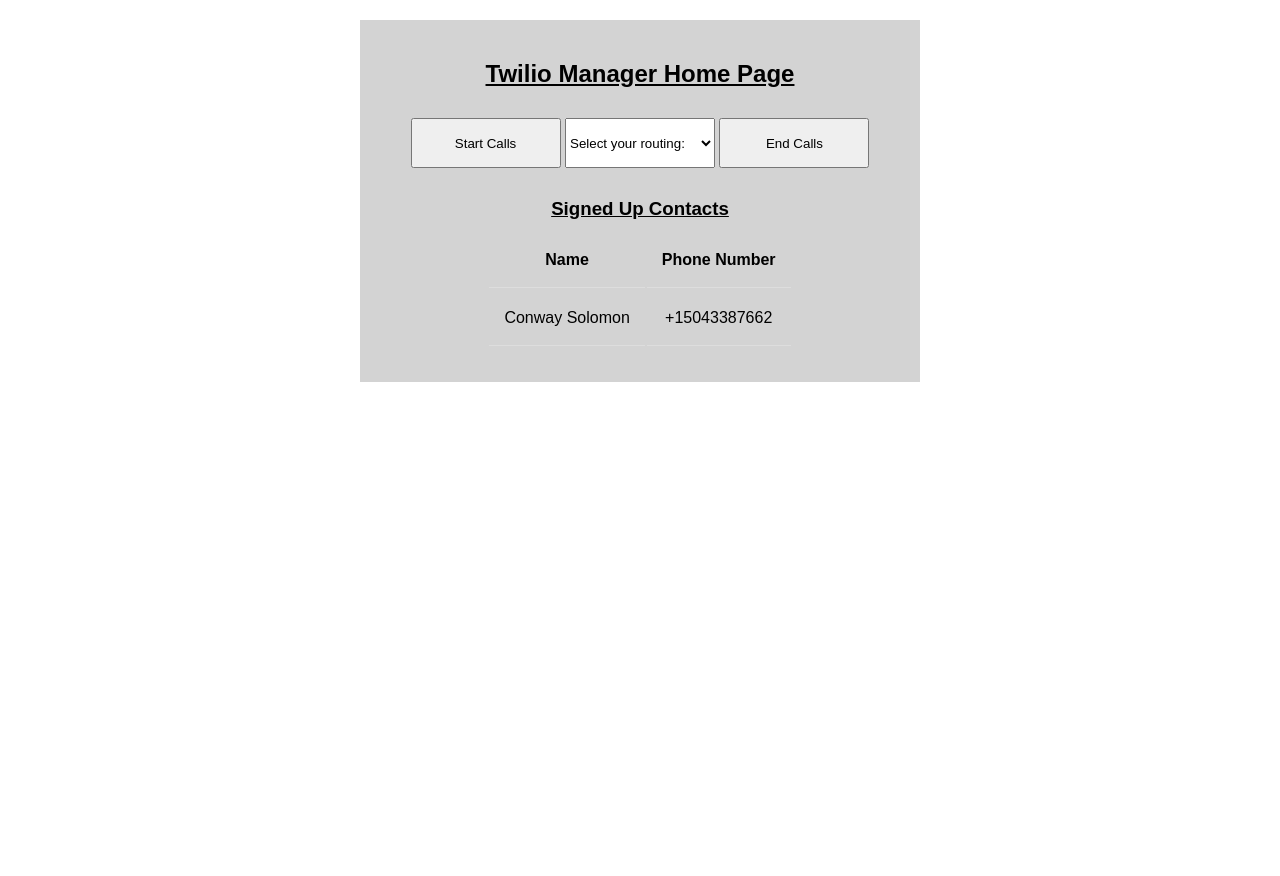
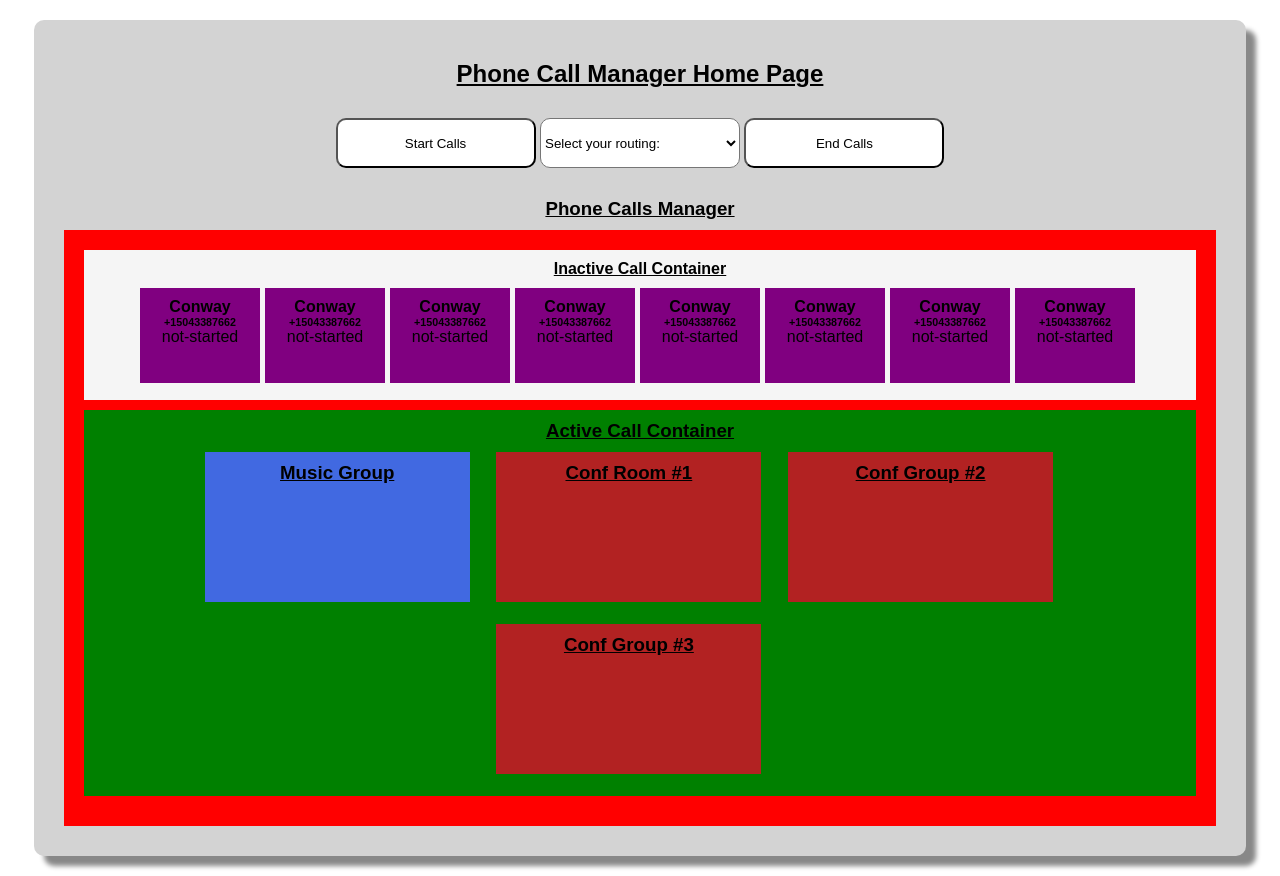
Before and after one commit to conway5400/TwilioCallBlaster, a Flask app: page / in a window 1280 px wide. Before the commit the page ends 382 px from the top, so only its background shows below. Run offline with Flask 2, Linux system fonts and the light colour scheme; some libraries are stand-ins or nearby versions.

Commit message:
big changes

```diff
--- a/app.py
+++ b/app.py
@@ -1,7 +1,11 @@
+from twilioProjectClasses import CallBanks, CallBank, Contact, Call, ConferenceRooms
 from flask import Flask, render_template, request, redirect
 from twilio.rest import Client
 import time
 import requests
+import json
+import jsonpickle
+from SeedNumbers import seedNumbers
 
 app = Flask(__name__)
 
@@ -14,153 +18,125 @@
 musicMessage = 'https://storage.googleapis.com/spectrum-interactive-test-bucket/musicMessage.xml'
 conferenceRoomMessage = 'https://storage.googleapis.com/spectrum-interactive-test-bucket/conferenceRoomMessage.xml'
 
-class AddressBook(object):
-    def __init__(self):
-        self.contacts = []
-
-    def addContact(self, contact):
-        self.contacts.append(contact)
-
-class Contact(object):
-    def __init__(self, phoneNumber):
-        self.name = "Conway Solomon"
-        self.phoneNumber = phoneNumber
-
-class CallBank(object):
-    def __init__(self, name):
-        self.name = name
-        self.calls = []
-        self.initialRoute = holdMessage
-        self.secondaryRoute = None
-
-    def addCall(self, call):
-        self.calls.append(call)
-        return self
-
-    def rerouteAllCalls(self):
-        for call in self.calls:
-            call.rerouteCall(self.secondaryRoute)
-        return self
-
-    def startAllCalls(self, route):
-        self.secondaryRoute = route
-        for call in self.calls:
-            call.startCall()
-        return self
-
-    def endAllCalls(self):
-        for call in self.calls:
-            call.endCall()
-        return self
-
-    def getCallBankStatus(self):
-        print "CHECKING CALL BANK...There are {} calls in this bank!".format(len(self.calls))
-        allCallsInProgress = True
-        for call in self.calls:
-            print call.callStatus
-            if call.callStatus != 'in-progress':
-                allCallsInProgress = False
-                call.updateCallStatus()
-                break
-
-        if(allCallsInProgress is True):
-            print "ALL CALLS ARE IN PROGRESS ... RE-ROUTING CALLS"
-            self.rerouteAllCalls()
-        else:
-            print "ALL CALLS ARE NOT YET IN PROGRESS"
-            time.sleep(2)
-            self.getCallBankStatus()
-
-        return allCallsInProgress
-
-class Call(object):
-    def __init__(self, toNumber):
-        self.toNumber = toNumber
-        self.fromNumber = "+15043387662",
-        self.url = holdMessage
-        self.twilioCall = None,
-        self.sid = None
-        self.callStatus = 'not-started'
-
-    def startCall(self):
-        call = client.calls.create(
-            to = self.toNumber,
-            from_ = self.fromNumber,
-            url = self.url,
-            method = "GET"
-        )
-        self.callStatus = call.status
-        self.twilioCall = call
-        self.sid = call.sid
-        return self
-
-    def updateCallStatus(self):
-        if self.callStatus != 'not-started':
-            call = client.calls(self.sid).fetch()
-            self.callStatus = call.status
-        return self
-
-    def rerouteCall(self, route):
-        call = client.calls(self.sid).update(url = route, method="GET")
-        return self
-
-    def endCall(self):
-        call = client.calls(self.sid).update(status="completed")
-        return self
-
-class ConferenceRooms(object):
-    def __init__(self):
-        self.conferences = []
-        self.name = 'ConferenceRoom1'
-
-    def getActiveConferences(self):
-        tempConferences = []
-
-        conferenceList = client.conferences.list(status="in-progress")
-        for conference in conferenceList:
-            tempConferences.append(conference)
-
-        self.conferences = tempConferences
-        return self
-
-    def endAllConferences(self):
-        for conference in self.conferences:
-            url = "https://api.twilio.com/2010-04-01/Accounts/" + account_sid + "/Conferences/" + conference.sid + ".json"
-            result = requests.request('POST', url, data = {u'Status': u'completed'}, auth=('AC4a7cb7028d915e895cdcfd031e89f5da', '9033452bc7ab446c9624e7331f585939'))
-            print result
-        return self
+#routes
+muiscRoom = 'https://storage.googleapis.com/spectrum-interactive-test-bucket/musicMessage.xml'
+confRoom1 = 'https://storage.googleapis.com/spectrum-interactive-test-bucket/conferenceRoom1.xml'
+confRoom2 = 'https://storage.googleapis.com/spectrum-interactive-test-bucket/conferenceRoom2.xml'
+confRoom3 = 'https://storage.googleapis.com/spectrum-interactive-test-bucket/conferenceRoom3.xml'
 
 #create address book and call bank
-addressBook = AddressBook()
-callBank = CallBank("Main Call Bank")
+allCallBanks = CallBanks()
+inactiveCallBank = CallBank("inactiveRoom")
 
-#seed data for address book and contacts
-seedNumbers = ["+15043387662"]
-for seedNumber in seedNumbers:
-    addressBook.addContact(Contact(seedNumber))
+allCallBanks.addCallBank(inactiveCallBank);
 
 #seed data for call banks and calls
-for contact in addressBook.contacts:
-    call = Call(contact.phoneNumber)
-    callBank.addCall(call)
+
+for seedNumber in seedNumbers:
+    contact = Contact(seedNumber['name'], seedNumber['phoneNumber'])
+    call = Call(contact.phoneNumber, contact)
+    inactiveCallBank.addCall(call)
+
 
 @app.route('/')
 def landingPageRoute():
-    print addressBook.contacts[0].__dict__
-    return render_template('index.html', contacts = addressBook.contacts)
+    return render_template('index.html', allCallBanks = allCallBanks)
 
-@app.route('/startCalls',methods=['POST'])
+@app.route('/startAllCalls',methods=['POST'])
 def startCallsRoute():
+    callBank.rerouted = False
     if request.form['routing'] == 'musicMessage':
         route = musicMessage
     elif request.form['routing'] == 'conferenceRoomMessage':
         route = conferenceRoomMessage
     else:
         route = musicMessage
-    print "ROUTE" + route
-    print "ROUTING" + request.form['routing']
-    callBank.startAllCalls(route).getCallBankStatus()
-    return "complete"
+    callBank.startAllCalls(route)
+    return "started"
+
+
+@app.route('/startCall', methods=['POST'])
+def startCallRoute():
+    origin = request.form['origin']
+    routing = request.form['routing']
+    phoneNumber = request.form['phoneNumber']
+
+    originCallBank = allCallBanks.getCallBank(origin)
+    originCall = originCallBank.getCall(phoneNumber)
+    targetCallBank = allCallBanks.getCallBank(routing)
+
+    if targetCallBank is None:
+        newCallBank = CallBank(routing)
+        allCallBanks.callBanks.append(newCallBank)
+        newCallBank.addCall(originCall)
+    else:
+        targetCallBank.addCall(originCall)
+
+    route = ''
+
+    if routing == 'musicRoom':
+        route = muiscRoom
+    elif routing == 'confRoom1':
+        route = confRoom1
+    elif routing == 'confRoom2':
+        route = confRoom1
+    elif routing == 'confRoom3':
+        route = confRoom1
+
+    print route
+
+    originCall.startCall(route)
+    originCallBank.removeCall(originCall)
+
+    return "started"
+
+@app.route('/endCall', methods=['POST'])
+def endCallRoute():
+    origin = request.form['origin']
+    phoneNumber = request.form['phoneNumber']
+
+    originCallBank = allCallBanks.getCallBank(origin)
+    originCall = originCallBank.getCall(phoneNumber)
+    originCall.endCall()
+
+    originCallBank.removeCall(originCall)
+    targetCallBank = allCallBanks.getCallBank('inactiveRoom').addCall(originCall)
+    return "ended"
+
+@app.route('/rerouteCall', methods=['POST'])
+def rerouteCallRoute():
+    origin = request.form['origin']
+    routing = request.form['routing']
+    phoneNumber = request.form['phoneNumber']
+
+    originCallBank = allCallBanks.getCallBank(origin)
+    originCall = originCallBank.getCall(phoneNumber)
+    targetCallBank = allCallBanks.getCallBank(routing)
+
+    if targetCallBank is None:
+       newCallBank = CallBank(routing)
+       allCallBanks.callBanks.append(newCallBank)
+       newCallBank.addCall(originCall)
+    else:
+       targetCallBank.addCall(originCall)
+
+    route = ''
+
+    if routing == 'musicRoom':
+        route = muiscRoom
+    elif routing == 'confRoom1':
+        route = confRoom1
+    elif routing == 'confRoom2':
+        route = confRoom2
+    elif routing == 'confRoom3':
+        route = confRoom3
+
+    print route
+
+    originCall.rerouteCall(route)
+    originCallBank.removeCall(originCall)
+    return "rerouted"
+
 
 @app.route('/endCalls',methods=['POST'])
 def endCallsRoute():
@@ -173,4 +149,10 @@
         ConferenceRooms().getActiveConferences().endAllConferences()
     return "complete"
 
+@app.route('/callsStatus')
+def getCallsStatus():
+    status = callBank.getCallBankStatus()
+    addressBookJson = jsonpickle.encode(addressBook)
+    return addressBookJson
+
 app.run(debug=True)
--- /dev/null
+++ b/conferenceRoom1.xml
@@ -0,0 +1,6 @@
+<Response>
+    <Say voice="man">You will now be connected to Conference Room 1.</Say>
+    <Dial>
+        <Conference>ConferenceRoom1</Conference>
+    </Dial>
+</Response>
--- /dev/null
+++ b/conferenceRoom2.xml
@@ -0,0 +1,6 @@
+<Response>
+    <Say voice="man">You will now be connected to Conference Room 2.</Say>
+    <Dial>
+        <Conference>ConferenceRoom2</Conference>
+    </Dial>
+</Response>
--- /dev/null
+++ b/conferenceRoom3.xml
@@ -0,0 +1,6 @@
+<Response>
+    <Say voice="man">You will now be connected to Conference Room 3.</Say>
+    <Dial>
+        <Conference>ConferenceRoom3</Conference>
+    </Dial>
+</Response>
--- a/musicMessage.xml
+++ b/musicMessage.xml
@@ -1,6 +1,6 @@
 <Response>
     <Pause length="1"/>
-    <Say voice="man">All users have now connected! The music will begin shortly.</Say>
+    <Say voice="man">The music will begin shortly.</Say>
     <Pause length="2"/>
     <Play>https://storage.googleapis.com/spectrum-interactive-test-bucket/eyeoftiger.mp3</Play>
 </Response>
--- a/static/css/stylesheets.css
+++ b/static/css/stylesheets.css
@@ -5,20 +5,25 @@
 }
 
 #container {
-
+    border-radius: 10px;
     text-align: center;
     margin: 20px auto;
-    width: 500px;
+    width: 90%;
+    max-width: 1300px;
+    min-width: 662px;
     background: lightgrey;
     padding: 30px;
+    box-shadow: 10px 10px 5px #888888;
 
 }
 
 button, select {
 
-    width: 150px;
+    width: 200px;
     height: 50px;
     margin: 20px 0px;
+    border-radius: 10px;
+    background: white;
 }
 
 h2, h3 {
@@ -40,3 +45,64 @@
     padding: 15px;
     height: 25px;
 }
+
+#callCenterContainer {
+    background: red;
+    padding: 20px;
+
+}
+
+#inactiveCallContainer {
+    min-height: 150px;
+    background: whitesmoke;
+}
+
+#activeCallsContainer {
+    background: green;
+    min-height: 50px;
+    width: 100%;
+    margin: 10px 0px;
+
+}
+
+#inactiveCallContainer h3 {
+    font-size: initial
+}
+
+
+.phoneCall {
+    height: 75px;
+    display: inline-block;
+    width: 8%;
+    background: purple;
+    margin-bottom: 5px;
+    margin-right: 5px;
+    padding: 10px;
+    min-width: 100px;
+
+}
+
+
+#inactiveCallContainer {font-size: 0;}
+
+#inactiveCallContainer > div {font-size: 1rem; display: inline-block; }
+
+.callGroupContainer {
+    vertical-align: top;
+    min-height: 150px;
+    width: 22%;
+    background: royalblue;
+    display: inline-block;
+    margin-bottom: 10px;
+    margin-right: 2%;
+    margin-bottom: 2%;
+    min-width: 265px;
+}
+
+.conferenceGroup {
+    background: firebrick
+}
+
+.groupHover {
+    background: yellow;
+}
--- a/static/js/script.js
+++ b/static/js/script.js
@@ -1,19 +1,137 @@
 console.log("connected")
+var checking = true
 
+$(".callGroupContainer .phoneCall").css({'width':($(".phoneCall").width()+'px')});
+$('.phoneCall').draggable({
+     revert: "invalid",
+     helper: "clone"
+ });
+
+
+$( ".callGroupContainer, #inactiveCallContainer" ).droppable({
+    drop: function( event, ui ) {
+
+        //remove hover from dropped box
+        $(this).removeClass('groupHover');
+
+        //get info from dropped call box
+        var origin = $(ui.draggable[0]).data('callgroup')
+        var phoneNumber = $(ui.draggable[0]).data('phonenumber')
+        var routing = $(this).data('roomid')
+
+
+        console.log(origin, phoneNumber, routing)
+
+        //determine routing of call
+        //first get rid of false drops where same box was used
+        if (origin != routing) {
+            console.log("Hey this box MOVED!");
+
+            //route call appropriately
+            if (routing == 'inactiveRoom') {
+                endCall (phoneNumber, origin)
+            } else if (origin == 'inactiveRoom') {
+                startCall(phoneNumber, routing, origin);
+            } else {
+                rerouteCall(phoneNumber, routing, origin);
+            }
+
+            //update the status of the call and move row by appending
+            $(ui.draggable[0]).attr('data-callgroup',routing)
+            $(ui.draggable).clone().appendTo(this);
+
+            //Make new item draggable
+            $(this).children('.phoneCall').draggable({
+                 revert: "invalid",
+                 helper: "clone"
+             });
+
+            ui.draggable.remove();
+
+        } else {
+            console.log("Hey this box didn't move!")
+        }
+    },
+    over: function (event, ui) {
+        $(this).addClass('groupHover');
+    },
+    out: function(event, ui) {
+        $(this).removeClass('groupHover');
+    }
+});
+
+//this will probably phase out, and replace with front end JS loop that utilizes start call for proper groups
 $('#startCalls').on('click', function(){
     console.log("start calls")
-    // $.post( "/startCalls", function( res ) {
-
-    // });
+    var group = "musicRoom"
+    // var group = "confRoom2"
     $.post( "/startCalls", { routing: $('#selectRouting').val() } )
         .done(function( res ) {
+            checking = true;
+            // checkCallStatus()
+            console.log(res)
     });
 });
 
+
+function startCall (phoneNumber, routing, origin) {
+    $.post( "/startCall", { phoneNumber: phoneNumber, routing: routing, origin: origin } )
+        .done(function( res ) {
+            console.log(res);
+    });
+
+}
+
+function endCall (phoneNumber, origin) {
+    $.post( "/endCall", { phoneNumber: phoneNumber, origin: origin } )
+        .done(function( res ) {
+            console.log(res);
+    });
+}
+
+function rerouteCall(phoneNumber, routing, origin) {
+
+    $.post( "/rerouteCall", { phoneNumber: phoneNumber, routing: routing, origin: origin } )
+            .done(function( res ) {
+                console.log(res);
+    });
+}
+
+
+
+
 $('#endCalls').on('click', function(){
     console.log("end calls")
-
     $.post( "/endCalls", { routing: "test" } )
         .done(function( res ) {
+            checking = false;
+            // $('#contactRows').html(initialTableHtml)
+
     });
 });
+
+
+function checkCallStatus() {
+    if (checking == true) {
+        $.get( "/callsStatus").done(function( res ) {
+
+            obj = JSON.parse(res)
+            for (contact in obj.contacts) {
+
+                name = obj.contacts[contact].name
+                phoneNumber = obj.contacts[contact].phoneNumber
+                callStatus = obj.contacts[contact].calls[obj.contacts[contact].calls.length - 1].callStatus
+
+                rowsHTML.push(generateContactRowHTML(name, phoneNumber, callStatus));
+
+            }
+
+            htmlStr = rowsHTML.join()
+
+            $('#contactRows').html('')
+            $('#contactRows').html(htmlStr)
+
+            setTimeout(checkCallStatus, 500)
+        });
+    }
+}
--- a/templates/header.html
+++ b/templates/header.html
@@ -2,8 +2,15 @@
 <html lang="en">
 <head>
     <meta charset="UTF-8">
+    <meta name="viewport" content="width=device-width, initial-scale=1.0">
+
     <title>Twilio</title>
+
     <link rel="stylesheet" type="text/css" href="{{ url_for('static', filename='css/stylesheets.css') }}">
+    <link rel="stylesheet" href="https://ajax.googleapis.com/ajax/libs/jqueryui/1.12.1/themes/smoothness/jquery-ui.css">
+
     <script src="https://ajax.googleapis.com/ajax/libs/jquery/3.2.1/jquery.min.js"></script>
+    <script src="https://ajax.googleapis.com/ajax/libs/jqueryui/1.12.1/jquery-ui.min.js"></script>
+
 </head>
 <body>
--- a/templates/index.html
+++ b/templates/index.html
@@ -1,7 +1,7 @@
 {% include 'header.html' %}
 
 <div id="container">
-    <h2>Twilio Manager Home Page</h2>
+    <h2>Phone Call Manager Home Page</h2>
 
     <button id="startCalls">Start Calls</button>
     <select id="selectRouting" name="">
@@ -11,26 +11,37 @@
     </select>
     <button id="endCalls">End Calls</button>
 
-    <h3>Signed Up Contacts</h3>
-    <table>
-        <thead>
-            <tr>
-                <th>Name</th>
-                <th>Phone Number</th>
-            </tr>
-        </thead>
-        <tbody>
-            {% for contact in contacts %}
-                <tr>
-                    <td>{{ contact.name }}</td>
-                    <td>{{ contact.phoneNumber }}</td>
-                </tr>
+    <h3>Phone Calls Manager</h3>
+    <div id="callCenterContainer">
+        <div data-roomId="inactiveRoom" id="inactiveCallContainer">
+            <h3>Inactive Call Container</h3>
+            {% for call in allCallBanks.callBanks[0].calls %}
+
+                <div class="phoneCall" data-callGroup="inactiveRoom" data-phoneNumber="{{ call.toNumber }}">
+                    <h4>{{ call.contact.name }}</h4>
+                    <h6>{{ call.toNumber }}</h6>
+                    <p>{{ call.callStatus }}</p>
+                </div>
             {% endfor %}
-        </tbody>
-    </table>
-    <ul>
+        </div>
+        <div id="activeCallsContainer">
+            <h3>Active Call Container</h3>
+            <div data-roomId="musicRoom" class="callGroupContainer musicGroup">
+                <h3>Music Group</h3>
+            </div>
+            <div data-roomId="confRoom1" class="callGroupContainer conferenceGroup">
+                <h3>Conf Room #1</h3>
+            </div>
+            <div data-roomId="confRoom2" class="callGroupContainer conferenceGroup">
+                <h3>Conf Group #2</h3>
+            </div>
+            <div data-roomId="confRoom3" class="callGroupContainer conferenceGroup">
+                <h3>Conf Group #3</h3>
+            </div>
+        </div>
+    </div>
 
-    </ul>
+
 
 </div>
 
```
Also changed, not shown: SeedNumbers.py (added, +18 -0 lines), twilioProjectClasses.py (added, +137 -0 lines), 2 other files.
